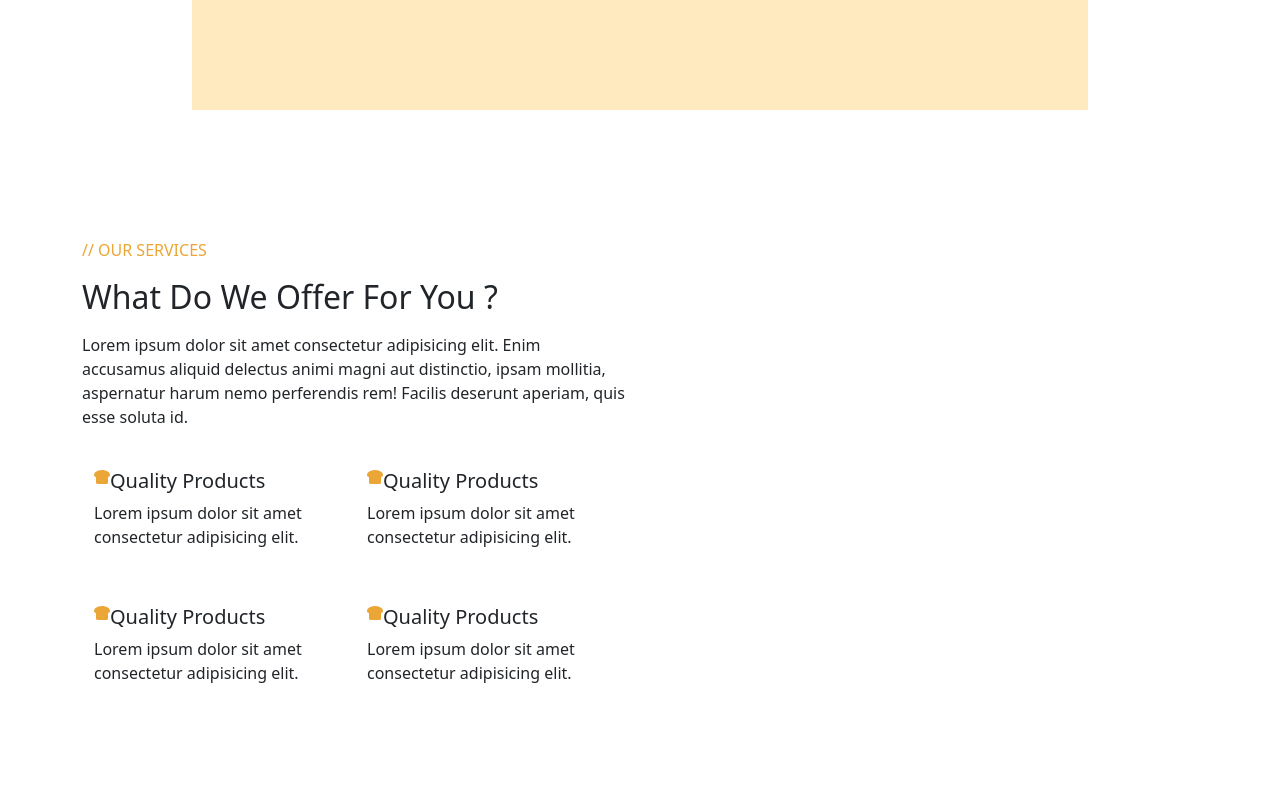
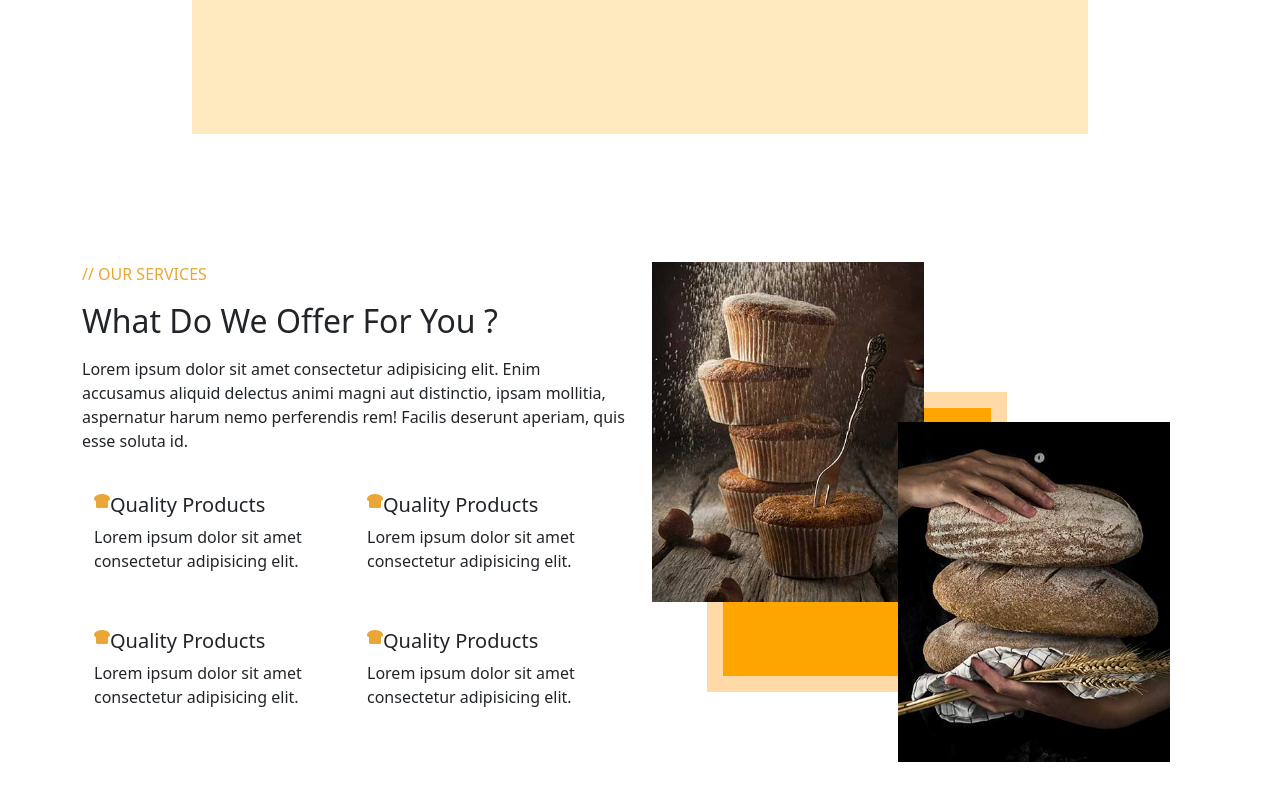
Before and after one commit to DevEless/4Coeur_Quentin_de_la_Meilleure, a website: page index.html in a window 1280 px wide. Shown: the part 3099-3899 px from the top of the page. Before the commit the page ends 3800 px from the top, so only its background shows below. Drawn offline with nearby package versions, Linux system fonts and the light colour scheme.

Commit message:
section5 fin

```diff
--- a/index.html
+++ b/index.html
@@ -186,7 +186,7 @@
                     </div>
                 </div>
             </div>
-        </section>
+        </section>mt-6
         <!-- SECTION 4 -->
         <section class="SQ4">
             <div class="DS4">
@@ -297,8 +297,10 @@
                     </div>
                 </div>
                 </div>
-                <div class="col">
-
+                <div class="col deux">
+                    <img class="img" src="./public/img/service-1.jpg" alt="">
+                    <div class="vide"></div>
+                    <img class="img2" src="./public/img/service-2.jpg" alt="">
                 </div>
                 </div>
             </div>
--- a/src/sass/modules/_section5.scss
+++ b/src/sass/modules/_section5.scss
@@ -4,5 +4,30 @@
         border-radius: 50%;
         border: 10px solid orange;
     }
+    .col.deux{
+        height: 600px;
+    }
+    .img{
+        height: 340px;
+        position: relative;
+        z-index: 1;
+    }
+    .img2{
+        position: relative;
+        left: 45%;
+        height: 340px;
+        top: -80%;
+        z-index: 1;
 
+    }
+    .vide{
+        background-color: orange;
+        border: 1rem solid rgb(255, 217, 166);
+        height: 300px;
+        width: 300px;
+        position: relative;
+        top: -35%;
+        left: 10%;
+        z-index: 0;
+    }
 }
```
Also changed, not shown: public/css/app.css.
